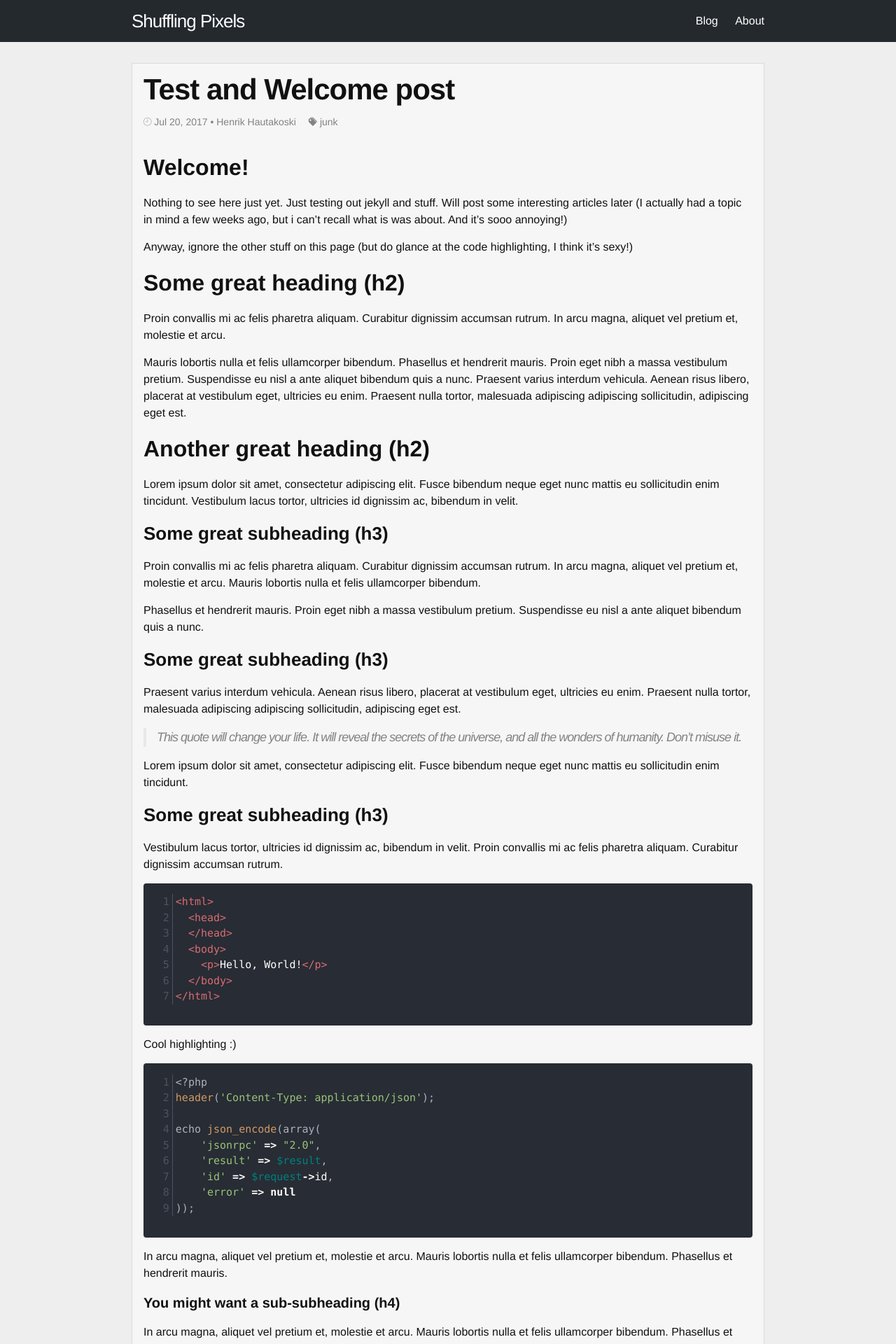
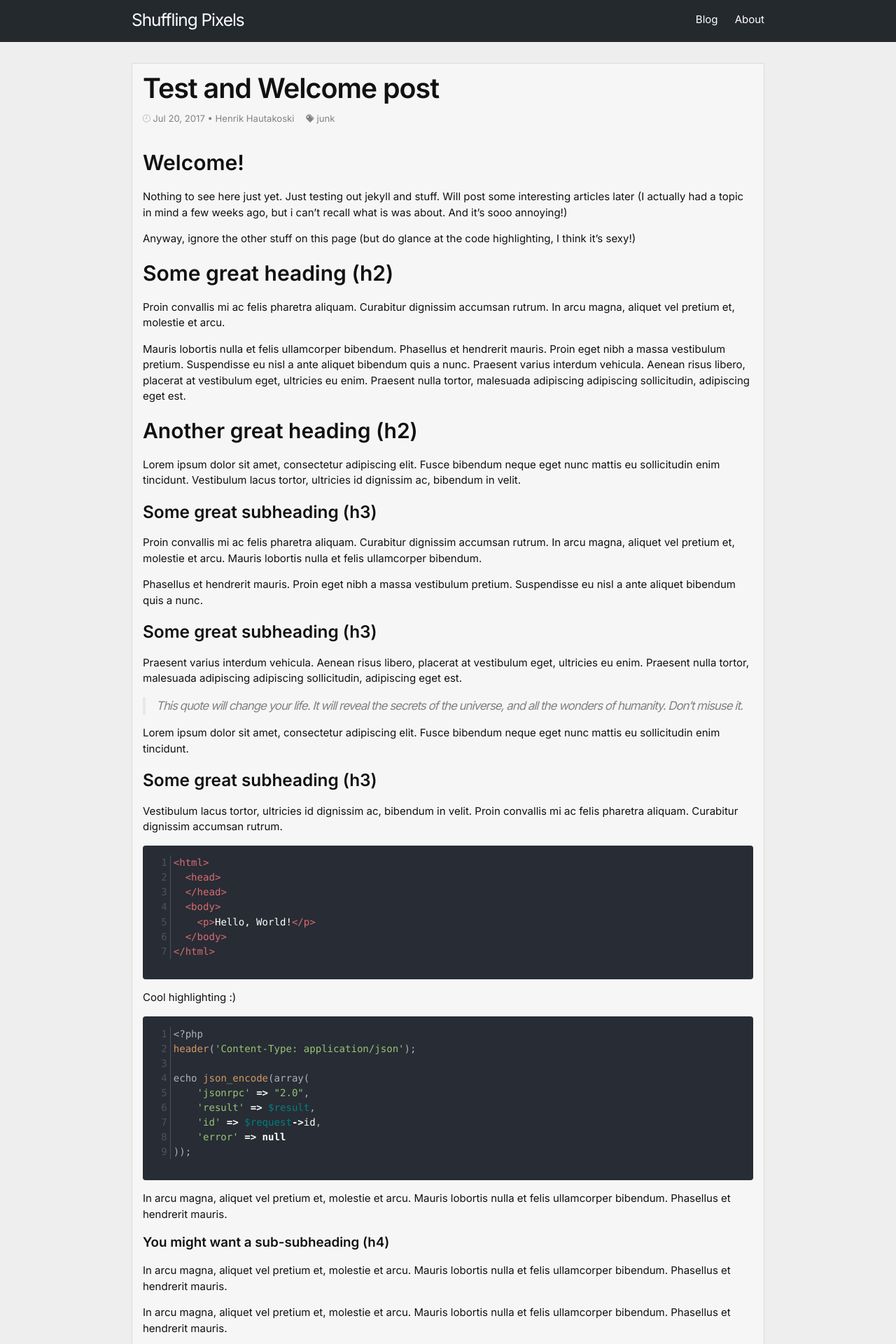
Before and after one commit to pnx/pnx.github.io, a Jekyll site: the page built from _posts/2017-07-20-test-and-welcome-post.md, in a window 1280 px wide. Shown: the top 1920 px of the page at 70% size. Built offline with Jekyll 4.4.1, drawn with Linux system fonts in a browser that asks for light colours.

Commit message:
_sass/include/_variables-defaults.scss: Update fonts.

```diff
--- a/_sass/include/_variables-defaults.scss
+++ b/_sass/include/_variables-defaults.scss
@@ -1,10 +1,14 @@
 
 // Define defaults for each variable.
 
-$font-sans: "Helvetica Neue", Helvetica, Arial, sans-serif !default;
-$font-mono: Consolas, "Courier New", monospace !default;
+// Fonts
 
-$font-size:   16px !default;
+@import url('https://fonts.googleapis.com/css2?family=Inter:wght@400;600&display=swap');
+
+$font-sans: "Inter", ui-sans-serif, system-ui, -apple-system, BlinkMacSystemFont, "Segoe UI", Roboto, "Helvetica Neue", Arial, "Noto Sans", sans-serif, "Apple Color Emoji", "Segoe UI Emoji", "Segoe UI Symbol", "Noto Color Emoji" !default;
+$font-mono: ui-monospace, SFMono-Regular, Menlo, Monaco, Consolas, "Liberation Mono", "Courier New", monospace !default;
+
+$font-size:   15px !default;
 $font-size-small:  $font-size * 0.875 !default;
 $font-weight: 400 !default;
 $font-weight-bold: 600 !default;
```
